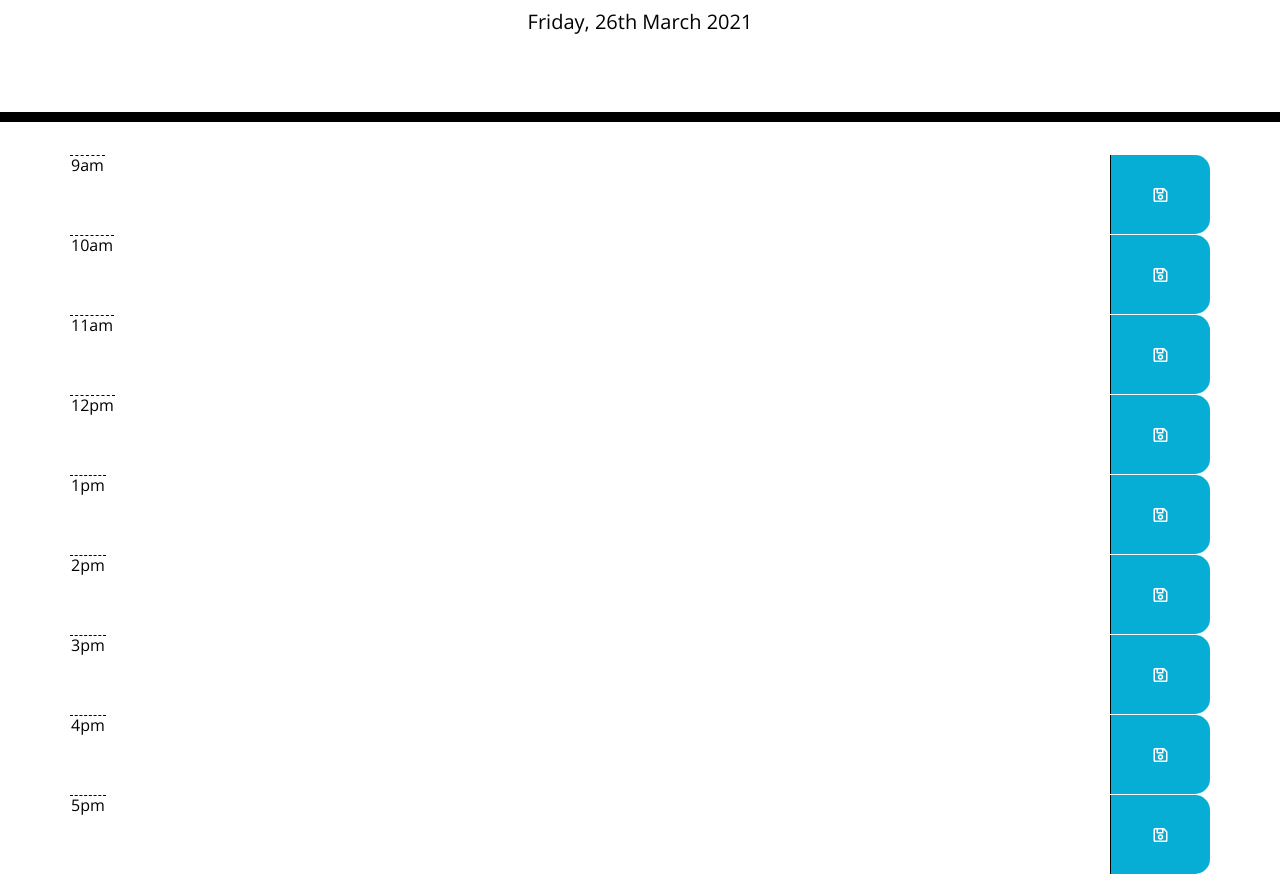
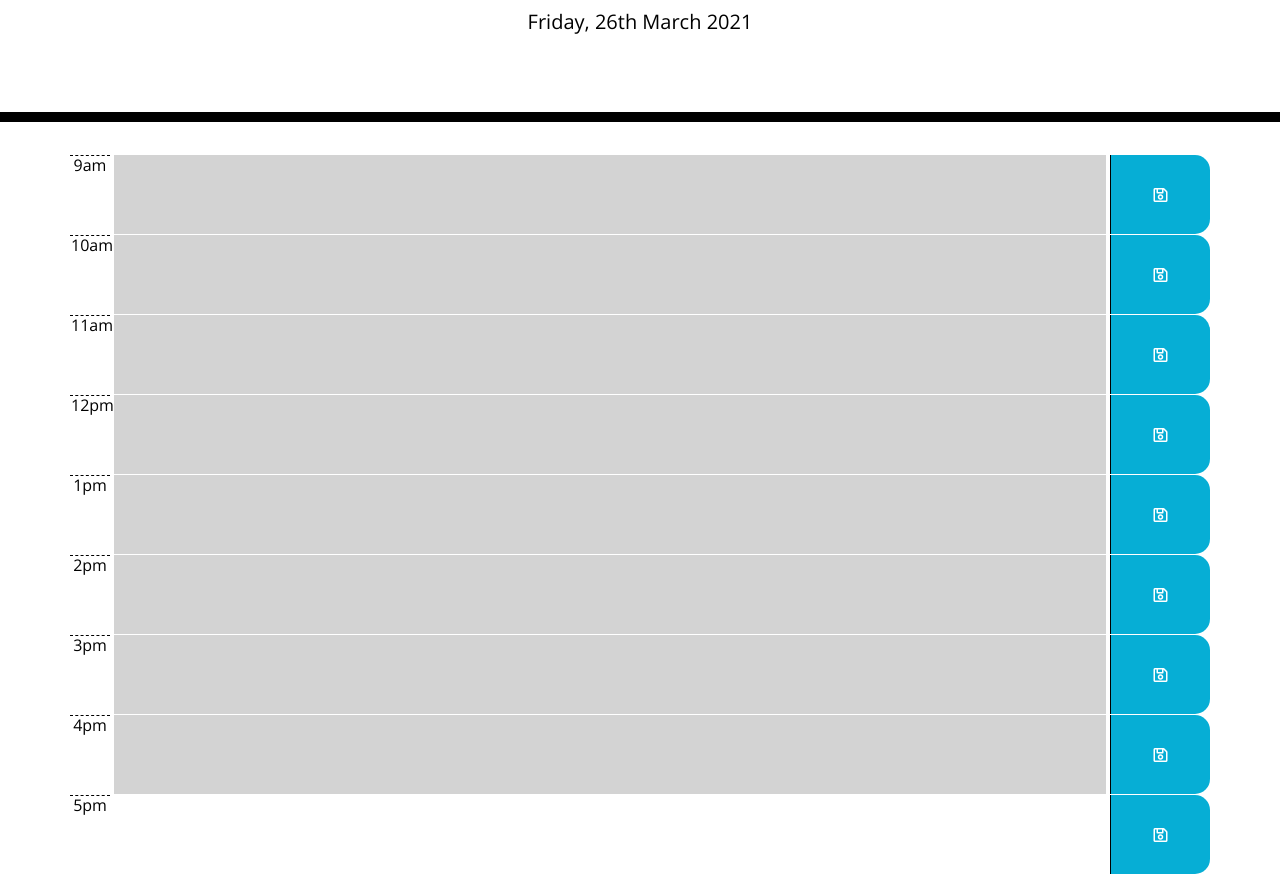
Before and after one commit to deepikabekal/Work-Day-Scheduler, a plain HTML site: page index.html in a window 1280 px wide. Shown: the part 182-1056 px from the top of the page. Drawn offline with nearby package versions, Linux system fonts and the light colour scheme.

Commit message:
color coded time blocks and added styles

```diff
--- a/assets/css/style.css
+++ b/assets/css/style.css
@@ -44,11 +44,13 @@ textarea{
   background-color: #ffffff;
   color: #000000;
   border-top: 1px dashed #000000;
+  width: 40px;
 }
 
 .past {
   background-color: #d3d3d3;
   color: white;
+  width: auto;
 }
 
 .present {
@@ -83,3 +85,10 @@ textarea{
   align-self: center;
 
 }
+
+.add-task{
+  width: 87%;
+  overflow: hidden;
+  display: inline-block;
+  white-space: nowrap;
+}
--- a/assets/js/script.js
+++ b/assets/js/script.js
@@ -1,5 +1,21 @@
-var currentDate = moment().format("dddd, Do MMMM YYYY");
-console.log(currentDate);
+var timeOfTheDay = moment().hour(); //get current time in hour
+var currentDate = moment().format("dddd, Do MMMM YYYY"); //get the current date
+
+
+//console.log(currentDate);
 
 //display current date
 $("#currentDay").text(currentDate);
+
+//color code the time blocks to indicate past, present and future
+for (var i=9;i<17;i++){
+    var index = i-9;
+    if (i===timeOfTheDay){
+        $(".hour").eq(index).next().addClass("present");
+    } else if (i<timeOfTheDay){
+        $(".hour").eq(index).next().addClass("past");
+    } else {
+        $(".hour").eq(index).next().addClass("future");
+    }
+
+}
--- a/index.html
+++ b/index.html
@@ -34,55 +34,55 @@
       <table class="time-block">
         <tr class="row">
           <td class="hour">9am</td>
-          <td></td>
+          <td class="add-task"></td>
           <td class="saveBtn icon-td"><i class="far fa-save icon"></i></td>
         </tr>
 
         <tr class="row">
           <td class="hour">10am</td>
-          <td></td>
+          <td class="add-task"></td>
           <td class="saveBtn icon-td"><i class="far fa-save icon"></i></td>
         </tr>
 
         <tr class="row">
           <td class="hour">11am</td>
-          <td></td>
+          <td class="add-task"></td>
           <td class="saveBtn icon-td"><i class="far fa-save icon"></i></td>
         </tr>
 
         <tr class="row">
           <td class="hour">12pm</td>
-          <td></td>
+          <td class="add-task"></td>
           <td class="saveBtn icon-td"><i class="far fa-save icon"></i></td>
         </tr>
 
         <tr class="row">
           <td class="hour">1pm</td>
-          <td></td>
+          <td class="add-task"></td>
           <td class="saveBtn icon-td"><i class="far fa-save icon"></i></td>
         </tr>
 
         <tr class="row">
           <td class="hour">2pm</td>
-          <td></td>
+          <td class="add-task"></td>
           <td class="saveBtn icon-td"><i class="far fa-save icon"></i></td>
         </tr>
 
         <tr class="row">
           <td class="hour">3pm</td>
-          <td></td>
+          <td class="add-task"></td>
           <td class="saveBtn icon-td"><i class="far fa-save icon"></i></td>
         </tr>
 
         <tr class="row">
           <td class="hour">4pm</td>
-          <td></td>
+          <td class="add-task"></td>
           <td class="saveBtn icon-td"><i class="far fa-save icon"></i></td>
         </tr>
 
         <tr class="row">
           <td class="hour">5pm</td>
-          <td></td>
+          <td class="add-task"></td>
           <td class="saveBtn icon-td"><i class="far fa-save icon"></i></td>
         </tr>
 
```
